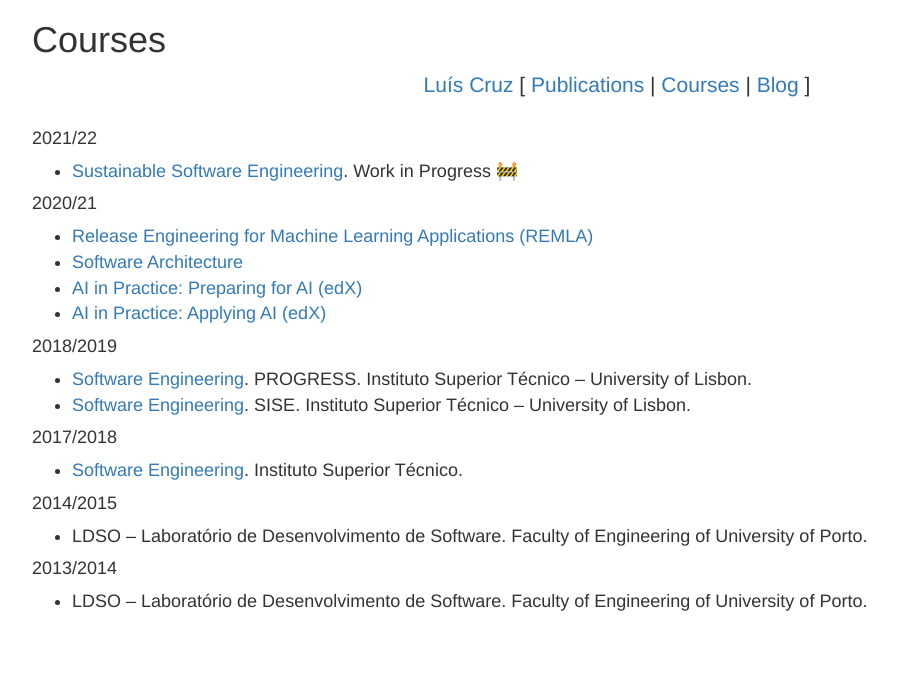
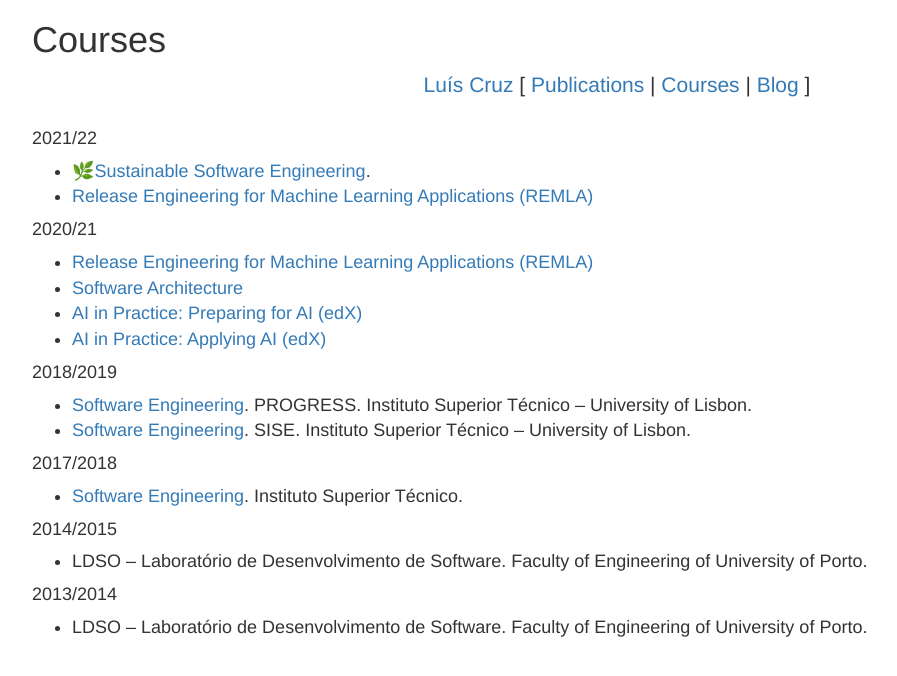
Before and after one commit to luiscruz/luiscruz.github.io, a Jekyll site: the page built from courses/index.md, in a window 1280 px wide. Shown: the top 676 px of the page, without its empty margins (38-935 px from the left). Built offline with Jekyll 4.4.1, drawn with Linux system fonts in a browser that asks for light colours.

Commit message:
update courses

```diff
--- a/_data/updates.yml
+++ b/_data/updates.yml
@@ -1,3 +1,6 @@
+- msg: "Part of the program committee of The First International Workshop on Greening the Web (GZW 2022)"
+  date: 2022/04/04
+  link: https://greening-the-web.gitlab.io/2022/
 - msg: "I will be co-chair of the student competition SCORE in ICSE 2023."
   date: 2021/12/15
   link: "https://conf.researchr.org/track/icse-2023/icse-2023-score-2023"
--- a/courses/index.md
+++ b/courses/index.md
@@ -5,11 +5,12 @@ title: Courses
 
 #### 2021/22
 
-- [Sustainable Software Engineering](https://luiscruz.github.io/course_sustainableSE/2022). Work in Progress 🚧
+- 🌿[Sustainable Software Engineering](https://luiscruz.github.io/course_sustainableSE/2022).
+- [Release Engineering for Machine Learning Applications (REMLA)](https://se.ewi.tudelft.nl/remla/)
 
 #### 2020/21
 
-- [Release Engineering for Machine Learning Applications (REMLA)](https://se.ewi.tudelft.nl/remla/)
+- [Release Engineering for Machine Learning Applications (REMLA)](https://se.ewi.tudelft.nl/remla/2021)
 - [Software Architecture](https://se.ewi.tudelft.nl/delftswa/2021/)
 - [AI in Practice: Preparing for AI (edX)](https://www.edx.org/course/ai-in-practice-preparing-for-ai)
 - [AI in Practice: Applying AI (edX)](https://www.edx.org/course/ai-in-practice-applying-ai)
```
